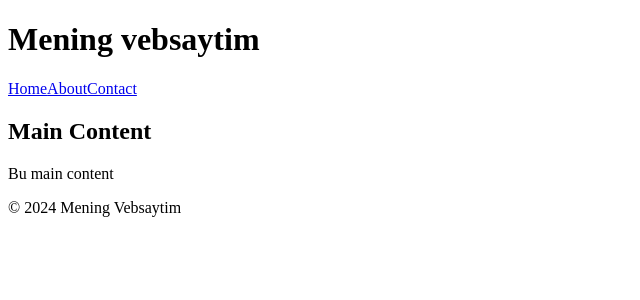
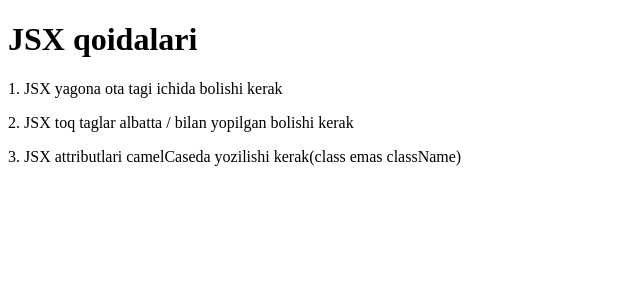
Before and after one commit to kumanboy/react-full-course, a React (Vite) app: page / in a window 1280 px wide. Shown: the top 300 px of the page, without its empty margins (0-640 px from the left). Built offline with nearby package versions, Linux system fonts and the light colour scheme.

Commit message:
JSX rules

```diff
--- a/src/App.jsx
+++ b/src/App.jsx
@@ -1,13 +1,9 @@
-import Header from "./components/Header.jsx";
-import Main from "./components/Main.jsx";
-import Footer from "./components/Footer.jsx";
+import JsxRules from "./components/JSXRules.jsx";
 
 export const App = () => {
     return (
         <div>
-            <Header/>
-            <Main/>
-            <Footer/>
+            <JsxRules />
         </div>
     )
 }
--- a/src/components/Footer.jsx
+++ /dev/null
@@ -1,8 +0,0 @@
-const Footer = () => {
-    return (
-        <div>
-            <p>© 2024 Mening Vebsaytim </p>
-        </div>
-    )
-}
-export default Footer
--- a/src/components/Header.jsx
+++ /dev/null
@@ -1,15 +0,0 @@
-const Header = () => {
-    return (
-        <div>
-            <h1>Mening vebsaytim</h1>
-
-
-            <nav>
-                <a href="#">Home</a>
-                <a href="#">About</a>
-                <a href="#">Contact</a>
-            </nav>
-        </div>
-    )
-}
-export default Header
--- /dev/null
+++ b/src/components/JSXRules.jsx
@@ -0,0 +1,11 @@
+const JsxRules = () => {
+    return (
+        <div>
+            <h1>JSX qoidalari</h1>
+            <p>1. JSX yagona ota tagi ichida bolishi kerak</p>
+            <p>2. JSX toq taglar albatta / bilan yopilgan bolishi kerak</p>
+            <p>3. JSX attributlari camelCaseda yozilishi kerak(class emas className)</p>
+        </div>
+    )
+}
+export default JsxRules
--- a/src/components/Main.jsx
+++ /dev/null
@@ -1,9 +0,0 @@
-const Main = () => {
-    return (
-        <main>
-            <h2>Main Content</h2>
-            <p>Bu main content</p>
-        </main>
-    )
-}
-export default Main
```
